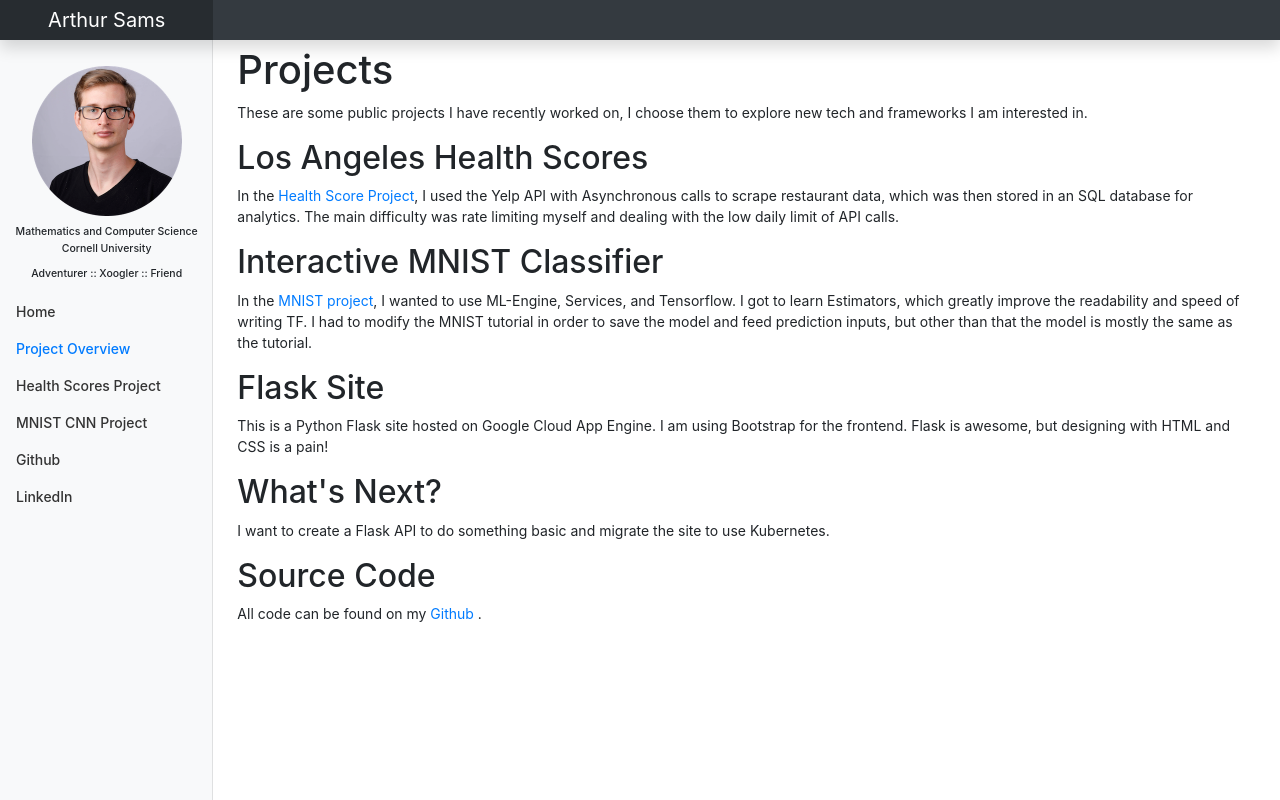
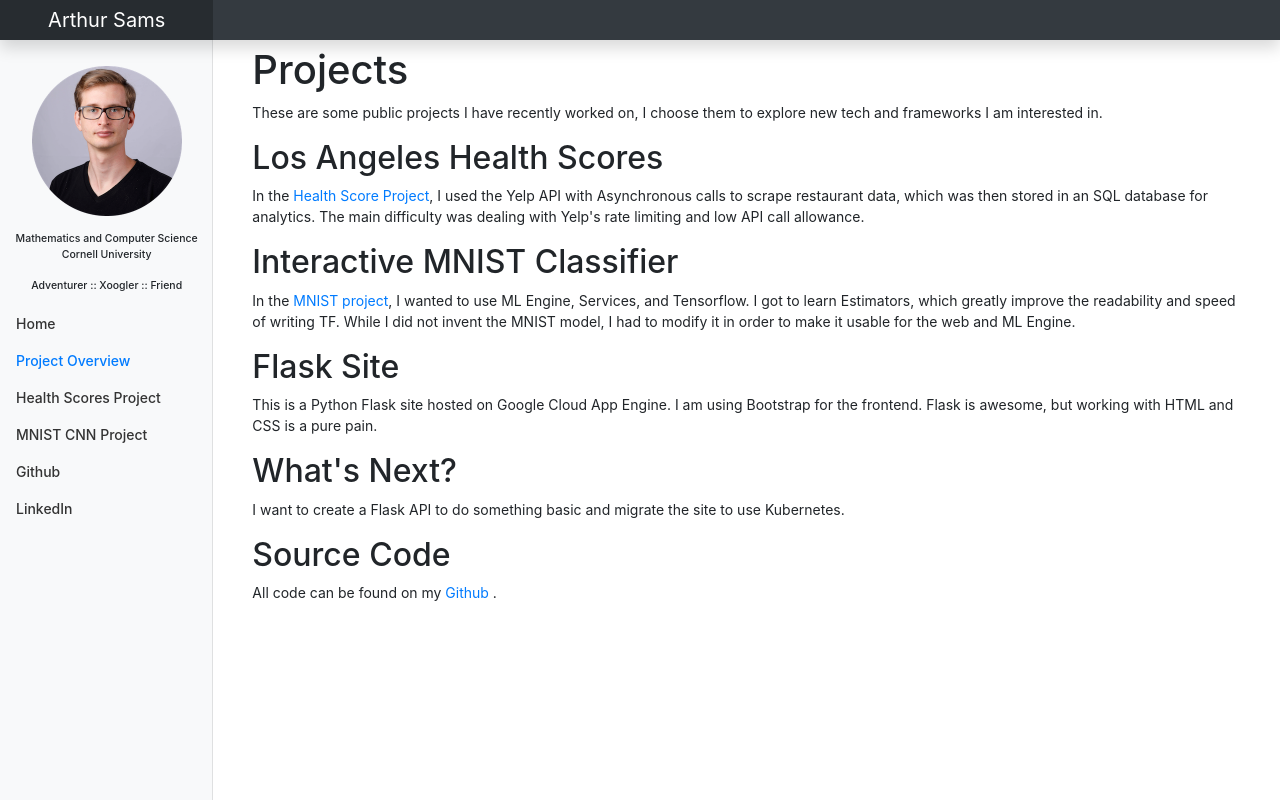
Before and after one commit to aasams258/my_site, a Python web app: template flask/templates/projects.html in a window 1280 px wide. Run offline with Jinja, Linux system fonts and the light colour scheme; the template is opened without the code that fills it, so the values that code supplies are empty; some libraries are stand-ins or nearby versions.

Commit message:
Cleaning up grammar

```diff
--- a/flask/app.yaml
+++ b/flask/app.yaml
@@ -1,5 +1,4 @@
 runtime: python37
-api_version: 1
 
 runtime_config:
   python_version: 3
@@ -8,4 +7,4 @@ handlers:
 - url: /static
   static_dir: static
 - url: /.*
-  script: main.app
+  script: auto
--- a/flask/static/css/layout.css
+++ b/flask/static/css/layout.css
@@ -3,7 +3,7 @@
       display: none;
   }
 
-  @media only screen and (max-width: 700px) {
+  @media only screen and (max-width: 800px) {
     /* show everything with the hamburger class */
     /* hide all the nav-buttons */
     .mobile-only {
@@ -11,8 +11,16 @@
     }
   }
 
+  html {
+     overflow: auto;
+
+  }
+
   body {
     font-size: .875rem;
+    width: 100%;
+    height: 100%;
+    margin: 0;
   }
 
   .feather {
@@ -38,8 +46,8 @@
       text-align: center;
   }
 
-  .sidebar .bio .singlespaced {
-    line-height: 10%;
+  .sidebar .bio .singlespaced p{
+    margin-bottom: 0;
   }
 
   .sidebar {
--- a/flask/templates/health_scores.html
+++ b/flask/templates/health_scores.html
@@ -10,8 +10,8 @@
 
 {% block content %}
   <h1>Los Angeles Health Scores Analysis</h1>
-  <p> All restaurants by law display a what is basically a <i>cleanliness report card</i> in their window.
-      Typically you will see A's, some B's, and the occasional C. But have you ever wondered if these grades
+  <p> All restaurants must by law display a what is basically a <i>cleanliness report card</i> in their window.
+      Typically you will see A's, some B's, and the occasional C, but have you ever wondered if these grades
       have had any effect on their business? </p>
 
   <p> In this project I combine <b> Los Angeles County's Department of Public Health </b> restaurant inspections dataset
@@ -106,7 +106,7 @@
   <h2> Sources: </h2>
   <ul>
     <li> <i> Code </i> https://github.com/aasams258/healthscore_visualization </li>
-    <li><i> Public Health Data </i> http://publichealth.lacounty.gov/eh/misc/ehpost.htm</li>
+    <li> <i> Public Health Data </i> http://publichealth.lacounty.gov/eh/misc/ehpost.htm</li>
     <li> <i> Yelp.com </i> </li>
   </ul>
 
--- a/flask/templates/layout.html
+++ b/flask/templates/layout.html
@@ -80,9 +80,8 @@
         </nav>
         <main role="main" class="col-md-9 ml-sm-auto col-lg-10 px-4">
             <div class="d-flex justify-content-between flex-wrap flex-md-nowrap align-items-center pt-3 pb-2 mb-3">
-                <div class="row">
                   <div class="col"> {% block content %}{% endblock %} </div>
-                </div>
+
             </div>
         </main>
     </div>
--- a/flask/templates/projects.html
+++ b/flask/templates/projects.html
@@ -16,15 +16,15 @@
 
 <h2> Los Angeles Health Scores </h2>
 <p> In the <a href="{{ url_for('health_scores') }}"> Health Score Project</a>, I used the Yelp API with Asynchronous calls to scrape restaurant data, which was then stored in an SQL database for analytics.
-    The main difficulty was rate limiting myself and dealing with the low daily limit of API calls.</p>
+    The main difficulty was dealing with Yelp's rate limiting and low API call allowance.</p>
 
 <h2> Interactive MNIST Classifier</h2>
-<p> In the  <a href="{{ url_for('digits') }}"> MNIST project</a>, I wanted to use ML-Engine, Services, and Tensorflow. I got to learn Estimators, which greatly improve the readability and speed of writing TF.
-    I had to modify the MNIST tutorial in order to save the model and feed prediction inputs, but other than that the model is mostly the same as the tutorial. </p>
+<p> In the  <a href="{{ url_for('digits') }}"> MNIST project</a>, I wanted to use ML Engine, Services, and Tensorflow. I got to learn Estimators, which greatly improve the readability and speed of writing TF.
+    While I did not invent the MNIST model, I had to modify it in order to make it usable for the web and ML Engine. </p>
 
 <h2> Flask Site </h2>
-<p>This is a Python Flask site hosted on Google Cloud App Engine. I am using Bootstrap for the frontend.
-   Flask is awesome, but designing with HTML and CSS is a pain! </p>
+<p> This is a Python Flask site hosted on Google Cloud App Engine. I am using Bootstrap for the frontend.
+   Flask is awesome, but working with HTML and CSS is a pure pain. </p>
 
 <h2> What's Next? </h2>
 <p> I want to create a Flask API to do something basic and migrate the site to use Kubernetes.</p>
```
Also changed, not shown: flask/templates/homepage.html (+3 -4 lines).
